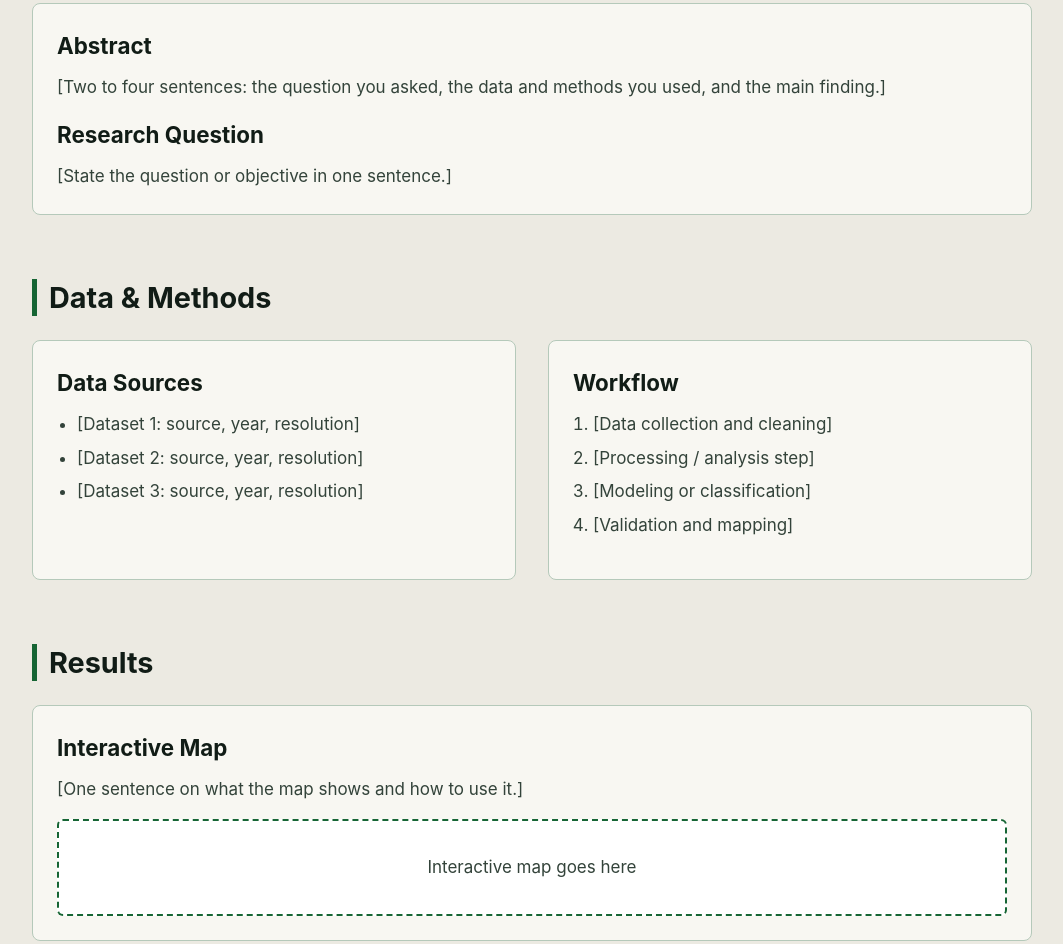
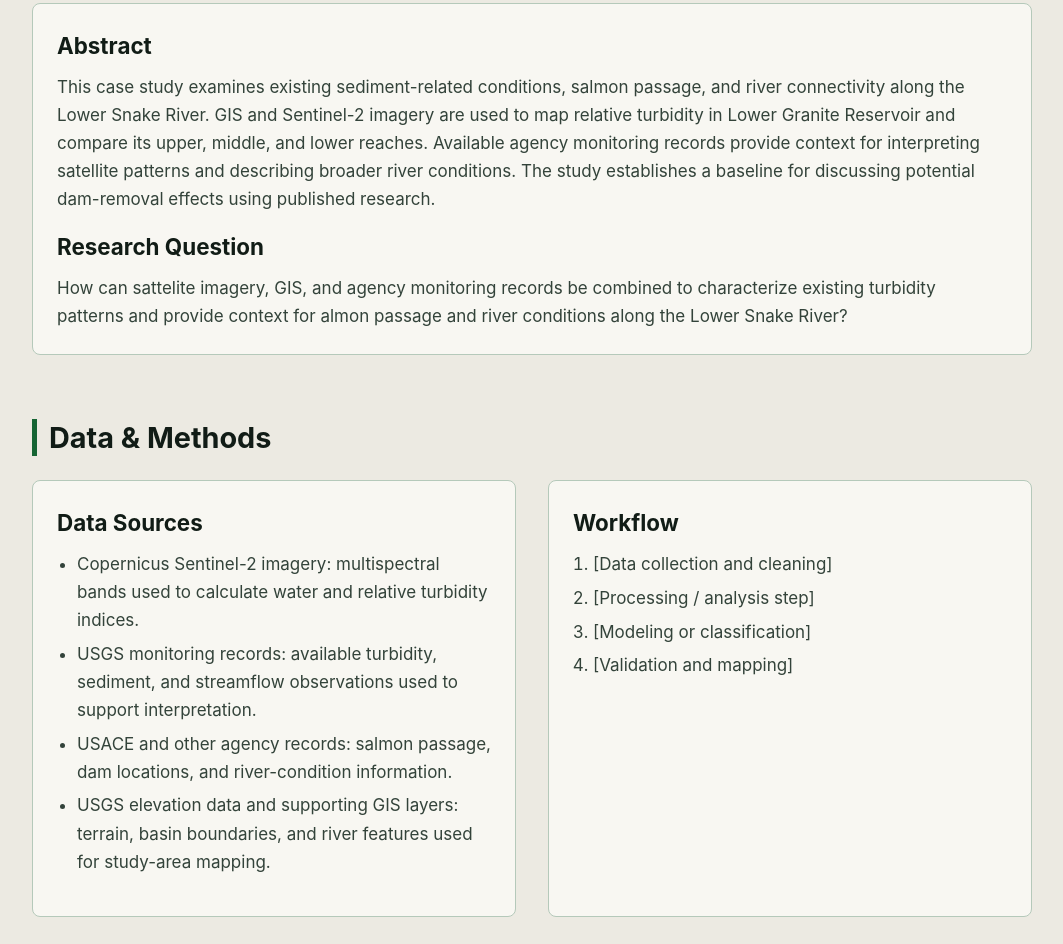
Before and after one commit to juliannelson747-beep/ForPortfolio, a plain HTML site: page capstone.html in a window 1280 px wide. Shown: the part 650-1594 px from the top of the page, without its empty margins (108-1171 px from the left). Drawn offline with Linux system fonts and the light colour scheme.

Commit message:
Revise abstract, research question, and data sources
Updated the abstract and research question sections with specific details about the study. Added data sources with descriptions of datasets used in the analysis.

```diff
--- a/capstone.html
+++ b/capstone.html
@@ -71,14 +71,22 @@
           <h3>Abstract</h3>
 
           <p>
-            [Two to four sentences: the question you asked, the data and
-            methods you used, and the main finding.]
+            This case study examines existing sediment-related conditions, salmon
+            passage, and river connectivity along the Lower Snake River. GIS and
+            Sentinel-2 imagery are used to map relative turbidity in Lower Granite
+            Reservoir and compare its upper, middle, and lower reaches. Available
+            agency monitoring records provide context for interpreting satellite
+            patterns and describing broader river conditions. The study establishes
+            a baseline for discussing potential dam-removal effects using published
+            research.
           </p>
 
           <h3>Research Question</h3>
 
           <p>
-            [State the question or objective in one sentence.]
+            How can sattelite imagery, GIS, and agency monitoring records be combined
+            to characterize existing turbidity patterns and provide context for almon
+            passage and river conditions along the Lower Snake River?
           </p>
 
         </div>
@@ -98,9 +106,22 @@
           <div class="card">
             <h3>Data Sources</h3>
             <ul class="plain">
-              <li>[Dataset 1: source, year, resolution]</li>
-              <li>[Dataset 2: source, year, resolution]</li>
-              <li>[Dataset 3: source, year, resolution]</li>
+              <li>
+                Copernicus Sentinel-2 imagery: multispectral bands used to calculate
+                water and relative turbidity indices.
+              </li>
+              <li>
+                USGS monitoring records: available turbidity, sediment, and streamflow
+                observations used to support interpretation.
+              </li>
+              <li>
+                USACE and other agency records: salmon passage, dam locations,
+                and river-condition information.
+              </li>
+              <li>
+                USGS elevation data and supporting GIS layers: terrain, basin boundaries,
+                and river features used for study-area mapping.
+              </li>
             </ul>
           </div>
 
```
